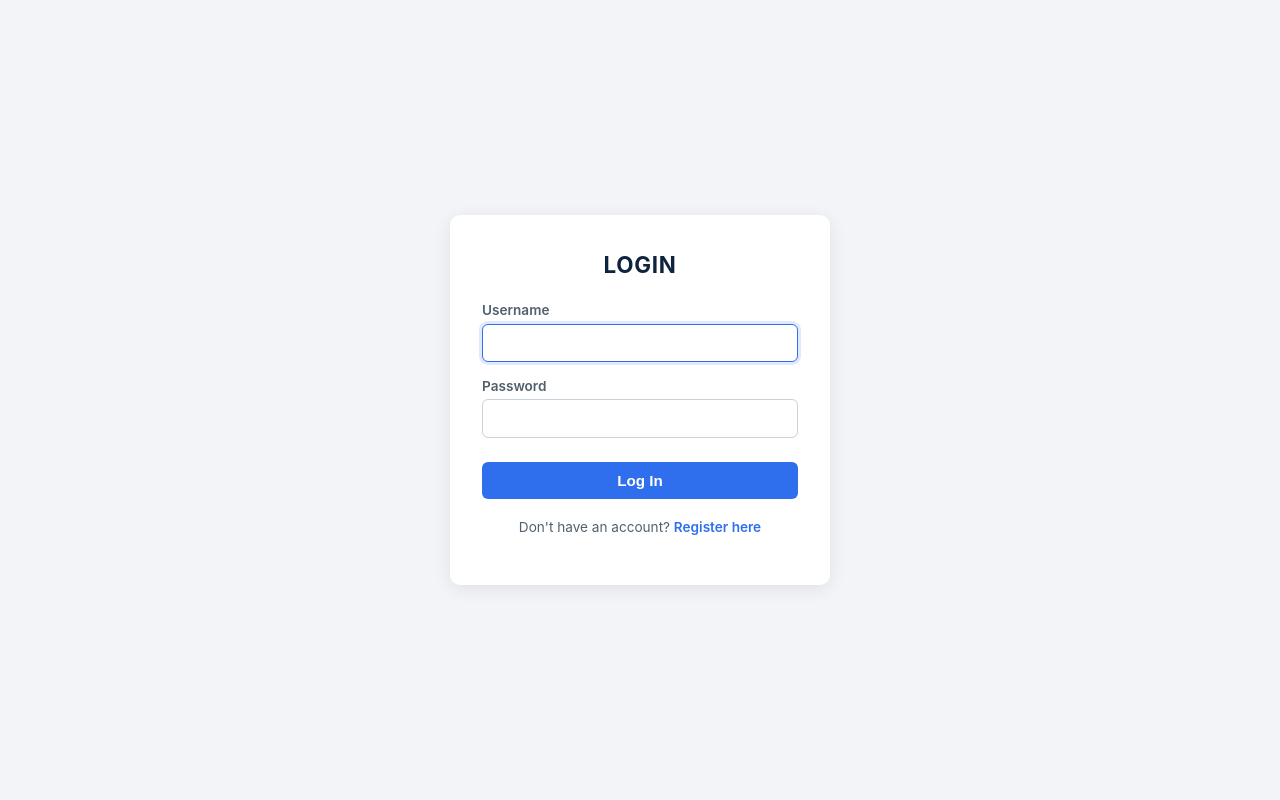
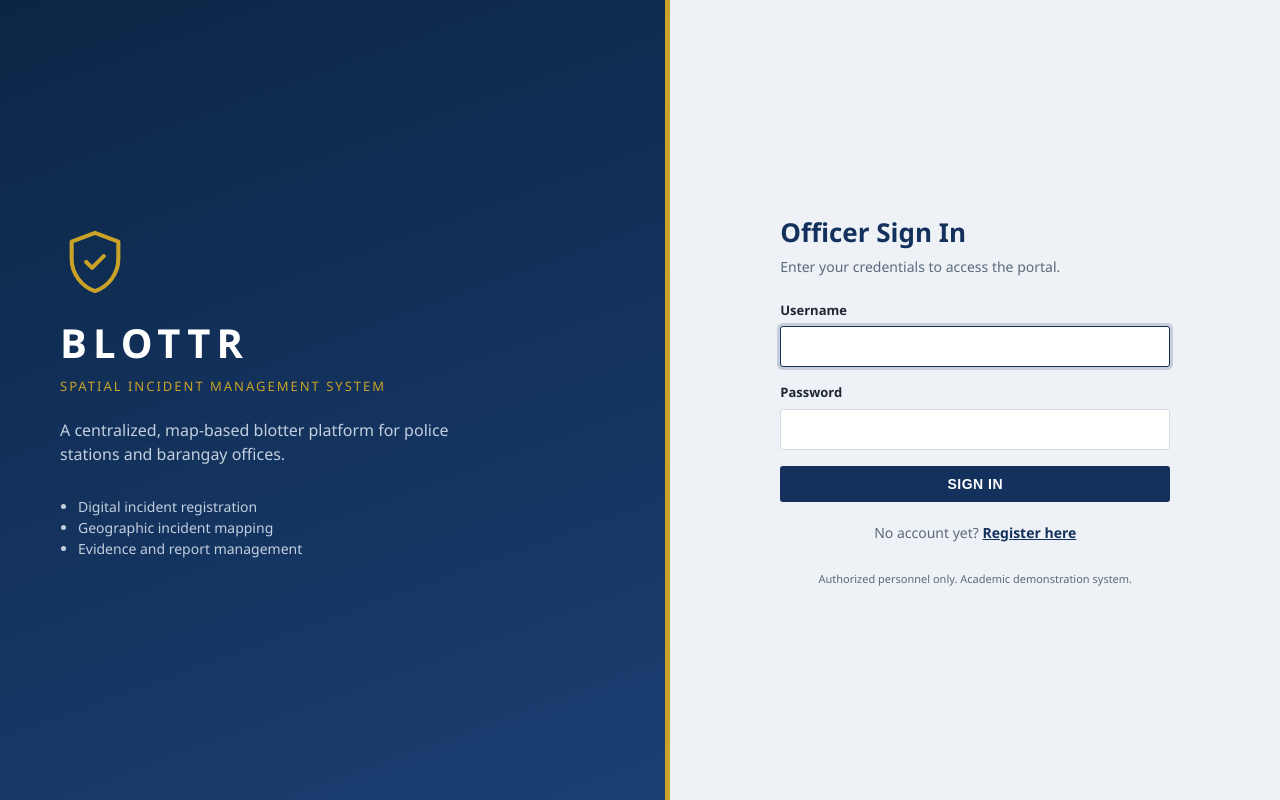
Before and after one commit to irenguinita/Blottr, a Django app: page /login/ in a window 1280 px wide. Run offline with Django 5.2, Linux system fonts and the light colour scheme.

Commit message:
Redesign login and register screens with split-panel layout

```diff
--- a/templates/login/login.html
+++ b/templates/login/login.html
@@ -1,46 +1,23 @@
-{% load static %}
-<!DOCTYPE html>
-<html lang="en">
-<head>
-    <meta charset="UTF-8">
-    <meta name="viewport" content="width=device-width, initial-scale=1.0">
-    <title>Login | Blottr</title>
-    <link rel="stylesheet" href="{% static 'css/login/login.css' %}">
-</head>
-<body>
-    <div class="card">
-        <h1>LOGIN</h1>
+{% extends "base_auth.html" %}
+{% block title %}Sign In{% endblock %}
+{% block content %}
+  <h2>Officer Sign In</h2>
+  <p class="sub">Enter your credentials to access the portal.</p>
 
-        {% if error %}
-            <p class="error">{{ error }}</p>
-        {% endif %}
-        {% if messages %}
-            <ul class="messages">
-            {% for message in messages %}
-                <li class="{{ message.tags }}">{{ message }}</li>
-            {% endfor %}
-            </ul>
-        {% endif %}
-        {% for m in messages %}
-            <p style="background:#dcfce7;padding:8px;border-radius:4px;">{{ m }}</p>
-        {% endfor %}
+  {% if error %}<div class="alert alert-error">{{ error }}</div>{% endif %}
+
   <form method="post">
     {% csrf_token %}
     <div class="field">
       <label for="username">Username</label>
-                <input type="text" id="username" name="username" required>
+      <input type="text" id="username" name="username" required autofocus>
     </div>
     <div class="field">
       <label for="password">Password</label>
       <input type="password" id="password" name="password" required>
     </div>
-            <button type="submit" class="btn">Log In</button>
+    <button type="submit" class="btn btn-full">SIGN IN</button>
   </form>
 
-        <p class="helper-text">Don't have an account?
-            <a href="{% url 'register:register' %}">Register here</a>
-        </p>
-    </div>
-    <script src="{% static 'js/login/login.js' %}"></script>
-</body>
-</html>
+  <div class="alt">No account yet? <a href="/register/">Register here</a></div>
+{% endblock %}
```
Also changed, not shown: templates/register/register.html (+11 -32 lines). Lines whose indentation alone changed are shown as unchanged.
